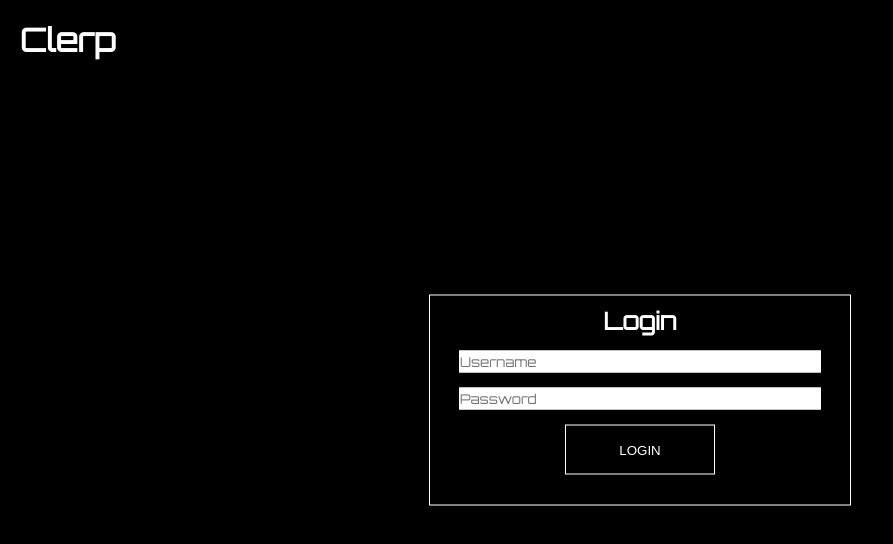
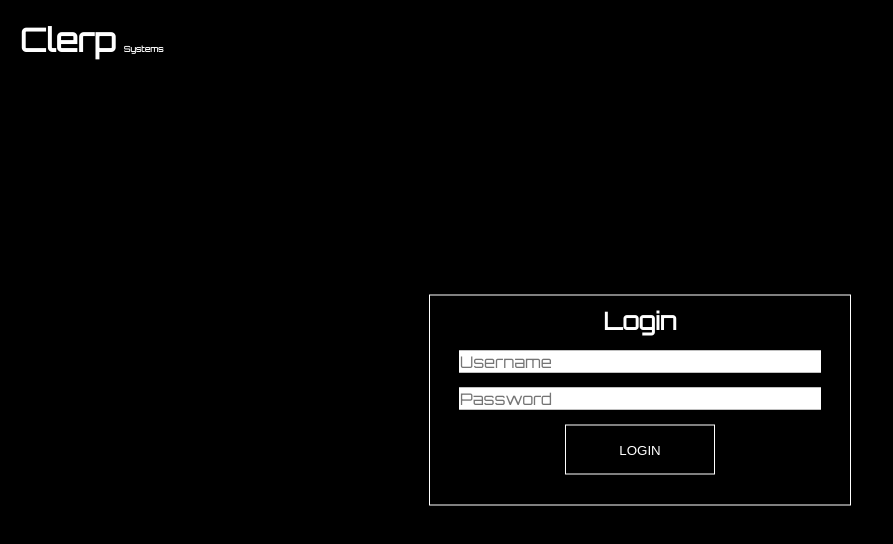
Before and after one commit to NilsFaelt/thePerfectSystem, a React (Vite) app in the folder client/: page / in a window 1280 px wide. Shown: the top 544 px of the page, without its empty margins (0-893 px from the left). Built offline with nearby package versions, Linux system fonts and the light colour scheme.

Commit message:
css on title

```diff
--- a/client/src/components/header/Header.tsx
+++ b/client/src/components/header/Header.tsx
@@ -3,7 +3,9 @@ import * as styles from "./header.style";
 const Header = () => {
   return (
     <styles.Header>
-      <styles.Title>Clerp</styles.Title>
+      <styles.Title>
+        Clerp <span>Systems</span>
+      </styles.Title>
     </styles.Header>
   );
 };
--- a/client/src/components/header/header.style.ts
+++ b/client/src/components/header/header.style.ts
@@ -15,7 +15,16 @@ export const Title = styled.h1`
   margin: 20px;
   &:hover {
     transition: 1s;
-    text-shadow: 2px 2px 2px white;
-    color: black;
+    text-shadow: 2px 2px 2px ${({ theme }) => theme.colors.textColor};
+    color: ${({ theme }) => theme.colors.darkColor};
+    span {
+      transition: 1s;
+      font-size: 1.5rem;
+      color: ${({ theme }) => theme.colors.textColor};
+      text-shadow: 0px 0px 0px;
+    }
+  }
+  span {
+    font-size: 0.5rem;
   }
 `;
--- a/client/src/components/login/Login.tsx
+++ b/client/src/components/login/Login.tsx
@@ -1,14 +1,37 @@
 import * as styles from "./login.style";
 import * as GlobalElemntstyles from "../../styles/globalElements";
+import { useState } from "react";
+import { GetLoginInfoOnChange } from "./utils/getloginCredentials";
+import { ILogin } from "../../types/loginTypes";
 
 const Login = () => {
+  const [loginCredentials, setLoginCredentials] = useState<ILogin>({
+    username: "",
+    password: "",
+  });
+
   return (
     <styles.LoginContainer>
       <GlobalElemntstyles.SecondaryTitle>
         Login
       </GlobalElemntstyles.SecondaryTitle>
-      <styles.InputField placeholder='Username' />
-      <styles.InputField placeholder='Password' />
+      <styles.InputField
+        onChange={(e: React.ChangeEvent<HTMLInputElement>) =>
+          GetLoginInfoOnChange(e, setLoginCredentials)
+        }
+        required
+        name='username'
+        placeholder='Username'
+      />
+      <styles.InputField
+        onChange={(e: React.ChangeEvent<HTMLInputElement>) =>
+          GetLoginInfoOnChange(e, setLoginCredentials)
+        }
+        required
+        type='password'
+        name='password'
+        placeholder='Password'
+      />
       <GlobalElemntstyles.MainBtn>LOGIN</GlobalElemntstyles.MainBtn>
     </styles.LoginContainer>
   );
--- a/client/src/components/login/login.style.ts
+++ b/client/src/components/login/login.style.ts
@@ -25,6 +25,8 @@ export const InputField = styled.input`
   height: 20px;
   background-color: ${({ theme }) => theme.colors.input};
   border: 1px solid ${({ theme }) => theme.colors.border};
+  font-family: "Orbitron", sans-serif;
+  font-size: 16px;
   &::placeholder {
     font-family: "Orbitron", sans-serif;
   }
--- /dev/null
+++ b/client/src/components/login/utils/getloginCredentials.ts
@@ -0,0 +1,11 @@
+import { ILogin } from "../../../types/loginTypes";
+
+export const GetLoginInfoOnChange = (
+  e: React.ChangeEvent<HTMLInputElement>,
+  setLoginCredentials: React.Dispatch<React.SetStateAction<ILogin>>
+) => {
+  setLoginCredentials((prev) => ({
+    ...prev,
+    [e.target.name]: e.target.value,
+  }));
+};
--- a/client/src/styles/theme.ts
+++ b/client/src/styles/theme.ts
@@ -9,5 +9,6 @@ export const theme = {
     input: "rgba(255,255,255)",
     transparent: "rgba(255, 255, 255, 0.1)",
     lightColor: "rgba(255,255,255)",
+    darkColor: "rgba(0, 0, 0, 1)",
   },
 };
--- /dev/null
+++ b/client/src/types/loginTypes.ts
@@ -0,0 +1,4 @@
+export interface ILogin {
+  username: string;
+  password: string;
+}
```
Also changed, not shown: client/src/types/themeTypes.ts (deleted).
